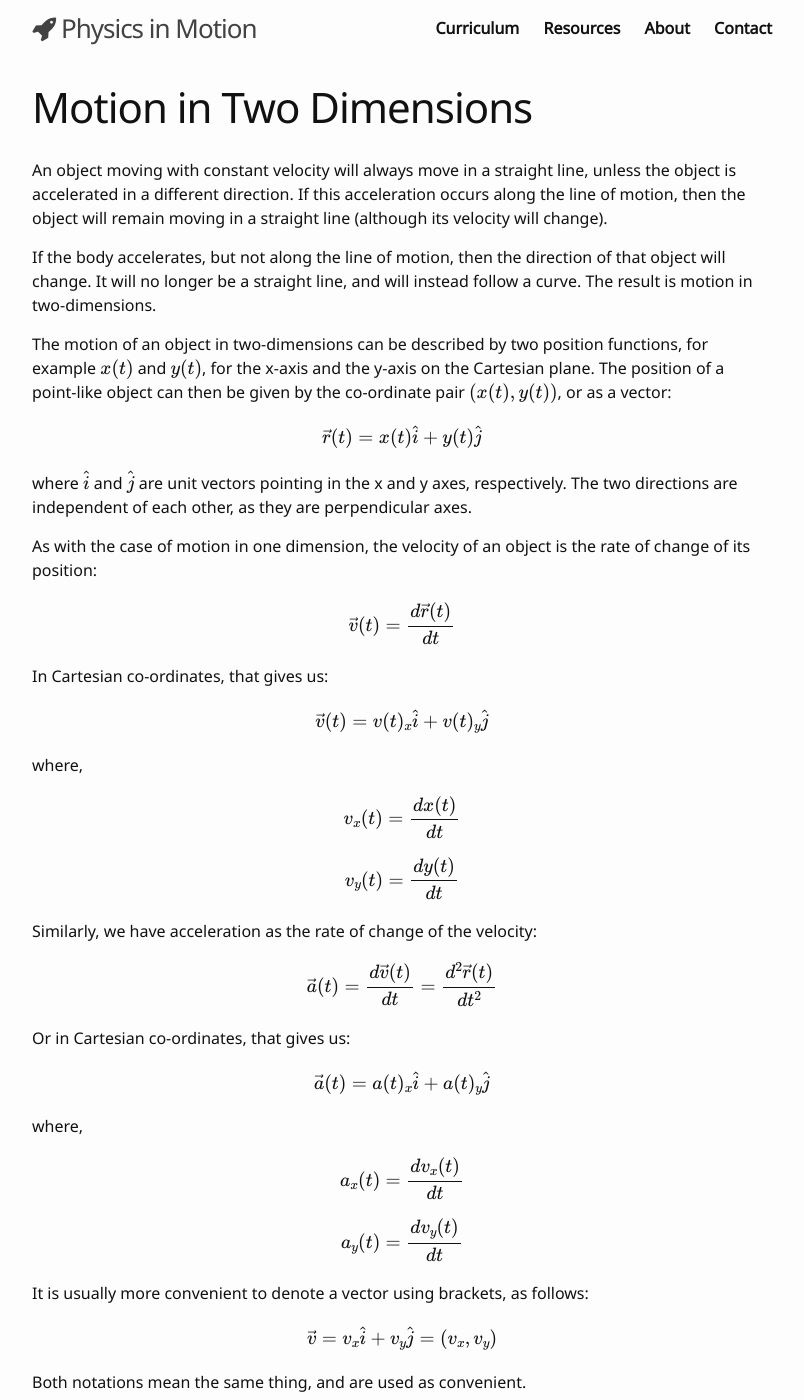
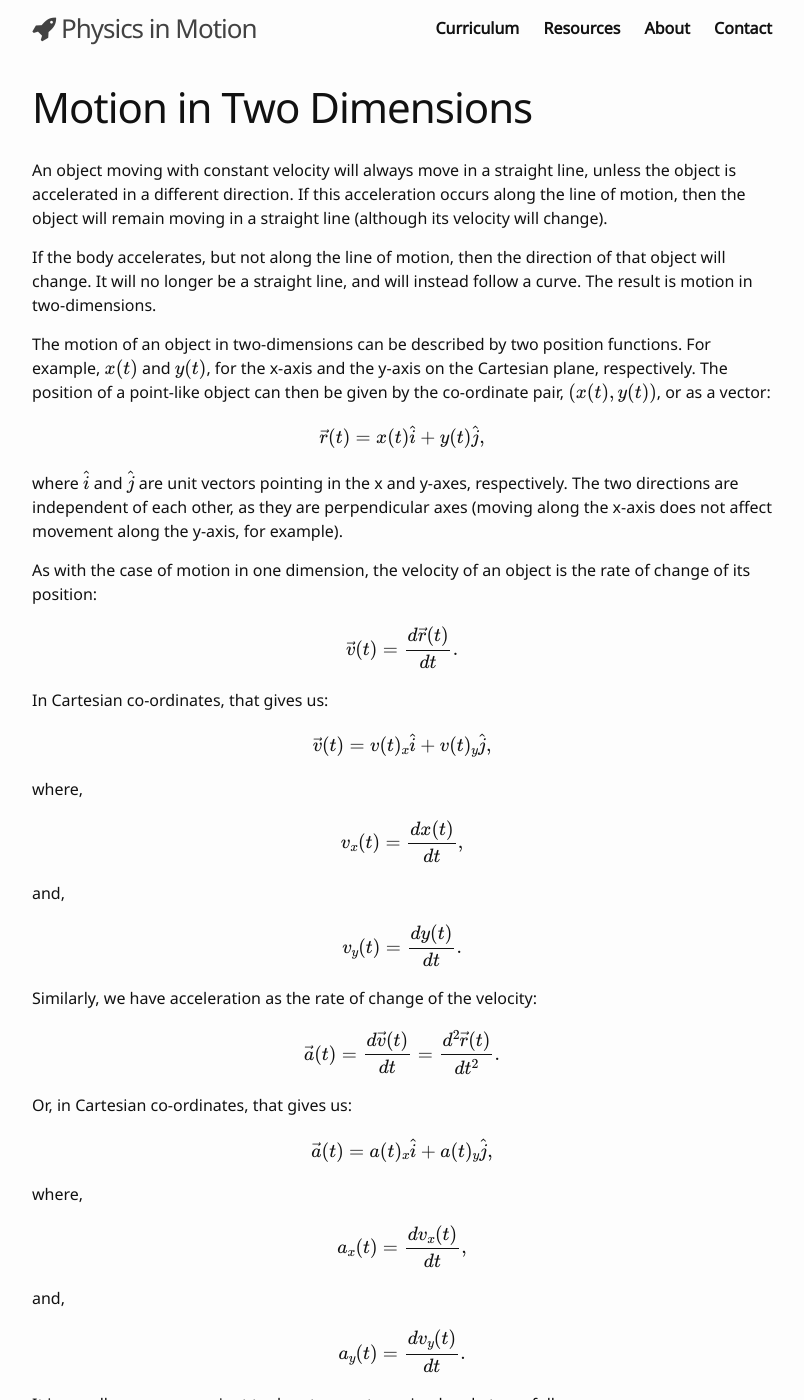
Before and after one commit to LeNPaul/physics-in-motion-old, a Jekyll site: the page built from _posts/2016-12-28-motion-two-dimensions.md, in a window 1280 px wide and 1400 px high. Shown: the whole window, without its empty margins (238-1042 px from the left). Built offline with Jekyll 4.4.1, drawn with Linux system fonts in a browser that asks for light colours; nearby versions of some CDN libraries; formulas are drawn with MathJax 3; some of the changed text lies outside the part shown.

Commit message:
Update lesson module content

```diff
--- a/_posts/2016-12-28-motion-two-dimensions.md
+++ b/_posts/2016-12-28-motion-two-dimensions.md
@@ -4,66 +4,71 @@
 date: 2016-12-28
 categories: Kinematics
 ---
+
 An object moving with constant velocity will always move in a straight line, unless the object is accelerated in a different direction. If this acceleration occurs along the line of motion, then the object will remain moving in a straight line (although its velocity will change).
 
 If the body accelerates, but not along the line of motion, then the direction of that object will change. It will no longer be a straight line, and will instead follow a curve. The result is motion in two-dimensions.
 
-The motion of an object in two-dimensions can be described by two position functions, for example \\( x(t) \\) and \\( y(t) \\), for the x-axis and the y-axis on the Cartesian plane. The position of a point-like object can then be given by the co-ordinate pair \\( (x(t), y(t)) \\), or as a vector:
+The motion of an object in two-dimensions can be described by two position functions. For example, \\( x(t) \\) and \\( y(t) \\), for the x-axis and the y-axis on the Cartesian plane, respectively. The position of a point-like object can then be given by the co-ordinate pair, \\( ( x(t), y(t) ) \\), or as a vector:
 
 $$
-  \vec{r}(t) = x(t) \hat{i} + y(t) \hat{j}
+  \vec{r}(t) = x(t) \hat{i} + y(t) \hat{j},
 $$
 
-where \\( \hat{i} \\) and \\( \hat{j} \\) are unit vectors pointing in the x and y axes, respectively. The two directions are independent of each other, as they are perpendicular axes.
+where \\( \hat{i} \\) and \\( \hat{j} \\) are unit vectors pointing in the x and y-axes, respectively. The two directions are independent of each other, as they are perpendicular axes (moving along the x-axis does not affect movement along the y-axis, for example).
 
 As with the case of motion in one dimension, the velocity of an object is the rate of change of its position:
 
 $$
-  \vec{v} (t) = \frac{d \vec{r} (t)}{dt}
+  \vec{v} (t) = \frac{d \vec{r} (t)}{dt}.
 $$
 
 In Cartesian co-ordinates, that gives us:
 
 $$
-  \vec{v} (t) = v(t)_x \hat{i} + v(t)_y \hat{j}
+  \vec{v} (t) = v(t)_{x} \hat{i} + v(t)_{y} \hat{j},
 $$
 
 where,
 
 $$
-  v_x (t) = \frac{d x(t)}{dt}
+  v_x (t) = \frac{d x(t)}{dt},
 $$
 
+and,
+
 $$
-  v_y (t) = \frac{d y(t)}{dt}
+  v_y (t) = \frac{d y(t)}{dt}.
 $$
 
 Similarly, we have acceleration as the rate of change of the velocity:
 
 $$
-  \vec{a} (t) = \frac{d \vec{v} (t)}{dt} = \frac{d^2 \vec{r} (t)}{dt^2}
+  \vec{a} (t) = \frac{d \vec{v} (t)}{dt} = \frac{d^2 \vec{r} (t)}{dt^2}.
 $$
 
-Or in Cartesian co-ordinates, that gives us:
+Or, in Cartesian co-ordinates, that gives us:
 
 $$
-  \vec{a} (t) = a(t)_x \hat{i} + a(t)_y \hat{j}
+  \vec{a} (t) = a(t)_{x} \hat{i} + a(t)_{y} \hat{j},
 $$
 
 where,
 
 $$
-  a_x (t) = \frac{d v_x(t)}{dt}
+  a_x (t) = \frac{d v_x(t)}{dt},
 $$
 
+and,
+
 $$
-  a_y (t) = \frac{d v_y(t)}{dt}
+  a_y (t) = \frac{d v_y(t)}{dt}.
 $$
 
 It is usually more convenient to denote a vector using brackets, as follows:
 
 $$
-  \vec{v} = v_x \hat{i} + v_y \hat{j} = (v_x, v_y)
+  \vec{v} = v_x \hat{i} + v_y \hat{j} = (v_x, v_y).
 $$
 
 Both notations mean the same thing, and are used as convenient.
```
